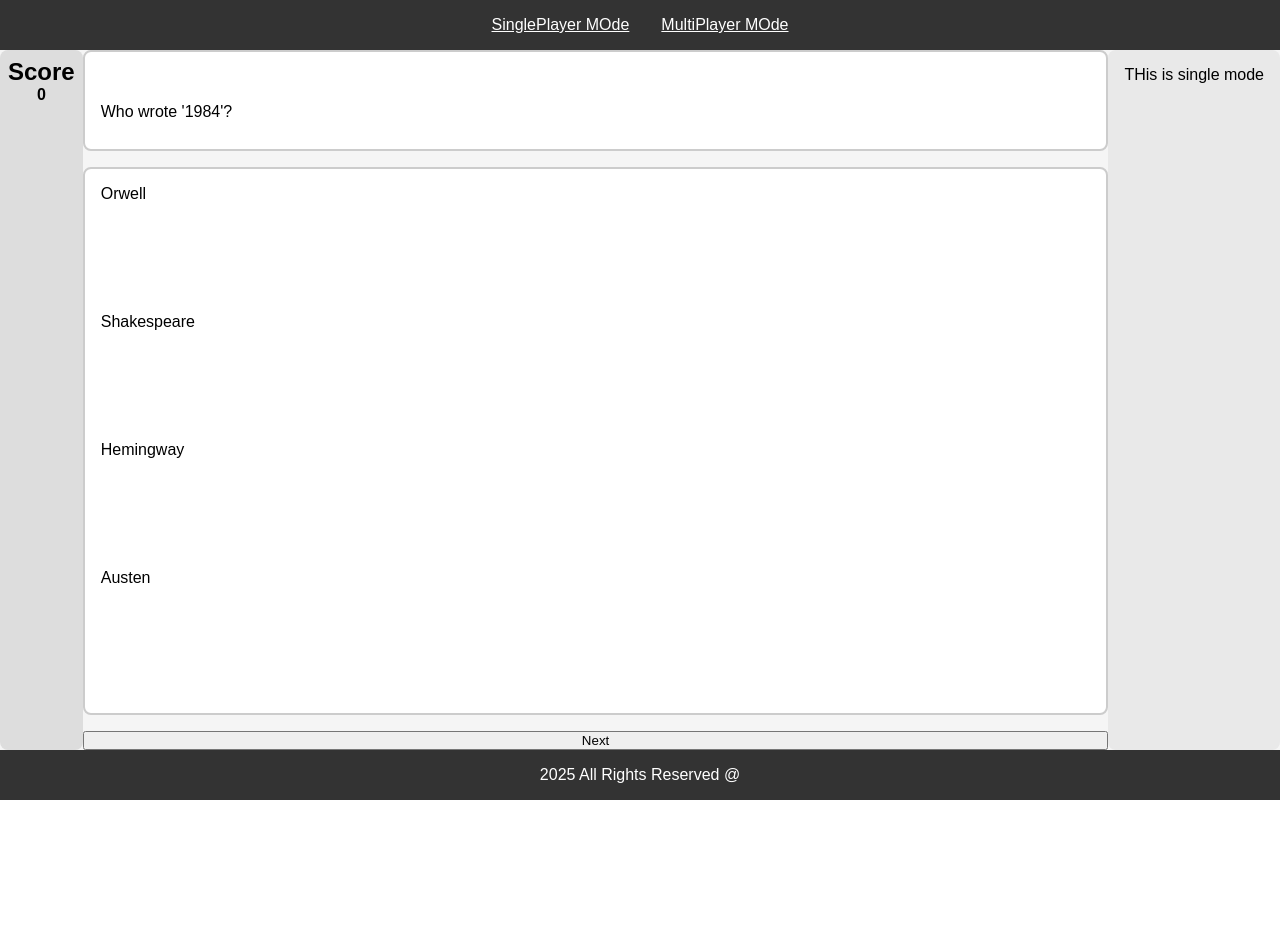
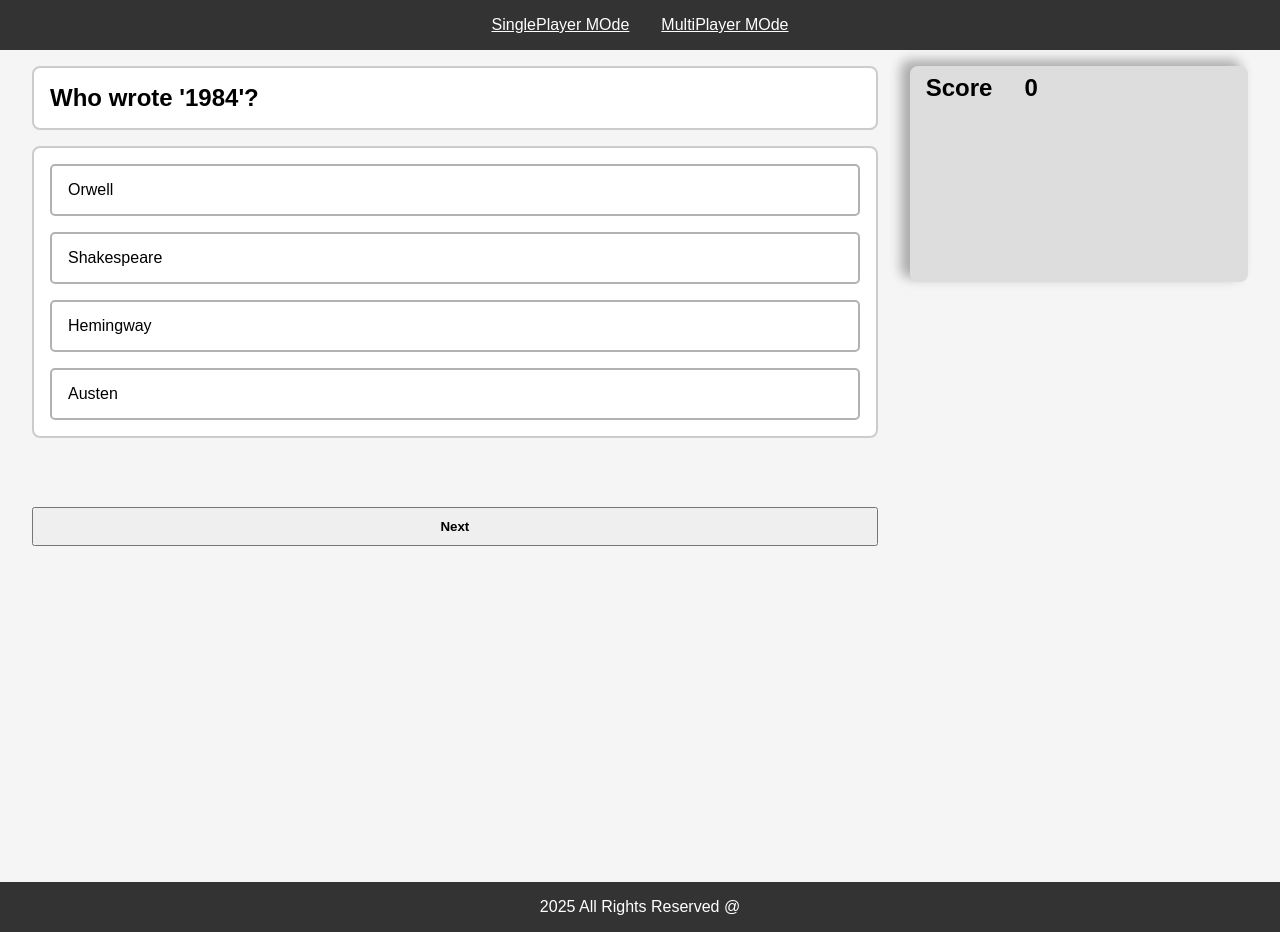
Before and after one commit to bishalzy/reactquiz, a React (Vite) app in the folder quiz/: page /singleplayer in a window 1280 px wide. Before the commit the page ends 800 px from the top, so only its background shows below. Built offline with nearby package versions, Linux system fonts and the light colour scheme.

Commit message:
Change single player mode's layout and styling
- Display the score on the right side and remove the unnecessary "This
  is single player mode" element.

- Make the padding, width and height of the entire single player mode's
  layout better.

```diff
--- a/quiz/src/quiz/Single.tsx
+++ b/quiz/src/quiz/Single.tsx
@@ -61,27 +61,31 @@ const Single: React.FC = () => {
 
   return (
     <>
+      <div className="quiz-box">
+        <div className="question-option-container">
+          <div className="question-box">
+            <h2>{currentQuiz?.question ? currentQuiz?.question : "questoin"}</h2>
+          </div>
+          <div className="option-box">
+            {currentQuiz?.options.map((options, index) => {
+              return <div key={index} ref={optionRef} className={`${index === selectedIndex ? "selected options" : "options"}`} onClick={() => handleOptionSelect(index)}>{options}</div>
+            })}
+
+          </div>
+        </div>
+
+        <div className="btn-container">
+          <button className='next-btn' onClick={handleNextbtn}>Next</button>
+        </div>
+
+      </div>
       <div className="score-board">
         <h2>
           Score
         </h2>
-        {score.current}
+        <h2>{score.current}</h2>
       </div>
-      <div className="quiz-box">
-        <div className="question-box">
-          {currentQuiz?.question ? currentQuiz?.question : "questoin"}
-        </div>
-        <div className="option-box">
-          {currentQuiz?.options.map((options, index) => {
-            return <div key={index} ref={optionRef} className={`${index === selectedIndex ? "selected" : "options"}`} onClick={() => handleOptionSelect(index)}>{options}</div>
-          })}
-
-        </div>
-
-        <button className='next-btn' onClick={handleNextbtn}>Next</button>
-
-      </div>
-      <div className="controls">THis is single mode</div>
+      {/*<div className="controls">THis is single mode</div>*/}
 
     </>
   )
--- a/quiz/src/quiz/quiz.css
+++ b/quiz/src/quiz/quiz.css
@@ -5,9 +5,6 @@
     width: 100vw;
     font-family: sans-serif;
   }
-
-
-
 
   .nav-bar {
     background-color: #333;
@@ -25,46 +22,66 @@
   }
 
   .box {
-    flex: 1;
-    display: flex;
-    flex-direction: row;
+    display: grid;
+    grid-template-columns: 2.5fr 1fr;
     background-color: #f5f5f5;
+    gap: 2rem;
+    padding: 1rem 2rem;
+    min-height: 100vh;
   }
 
   .score-board {
     background-color: #ddd;
-    padding: 0.5rem;
+    padding: 0.5rem 1rem;
     text-align: center;
     font-weight: bold;
     border-radius: 8px;
+    max-height: 200px;
+    box-shadow: -8px -5px 12px 1px rgb(0, 0, 0, 0.3);
+    display: flex;
+    gap: 2rem;
   }
 
   .quiz-box {
     display: flex;
     flex-direction: column;
+    height: 60%;
     justify-content: space-between;
+  }
+
+  .question-option-container {
+    display: flex;
+    flex-direction: column;
     gap: 1rem;
-    flex: 1;
   }
 
   .question-box {
-
-    flex: 1;
     background-color: #fff;
     padding: 1rem;
-    padding-top: 5%;
     border: 2px solid #ccc;
     border-radius: 8px;
   }
 
   .option-box {
-    flex: 3;
     display: flex;
     flex-direction: column;
     background-color: #fff;
     padding: 1rem;
     border: 2px solid #ccc;
     border-radius: 8px;
+    height: auto;
+    gap: 1rem;
+  }
+
+  .btn-container {
+    margin: 0 auto;
+    width: 100%;
+  }
+
+  .next-btn {
+    padding: 10px 40px;
+    width: 100%;
+    font-weight: 600;
   }
 
   .controls {
@@ -82,25 +99,20 @@
   }
  .options{
     display: flex;
-    height: 8rem;
-    width: 100%;
+    height: 3rem;
     border-radius: 5px;
-
- }
-
- .options.selected {
-   background-color: blue;
-
+    padding: 0 1rem;
+    transition-duration: 150ms;
+    align-items: center;
+    border: 2px solid rgb(0, 0, 0, 0.3);
  }
 
  .options:hover{
   background-color: #ccc;
+  border: 2px solid rgb(0, 0, 0, 0.9);
  }
 
- .selected{
-    display: flex;
-    height: 8rem;
-    width: 100%;
-    border-radius: 5px;
+ .selected, .selected:hover{
     background-color: gray;
+    color: white;
  }
```
